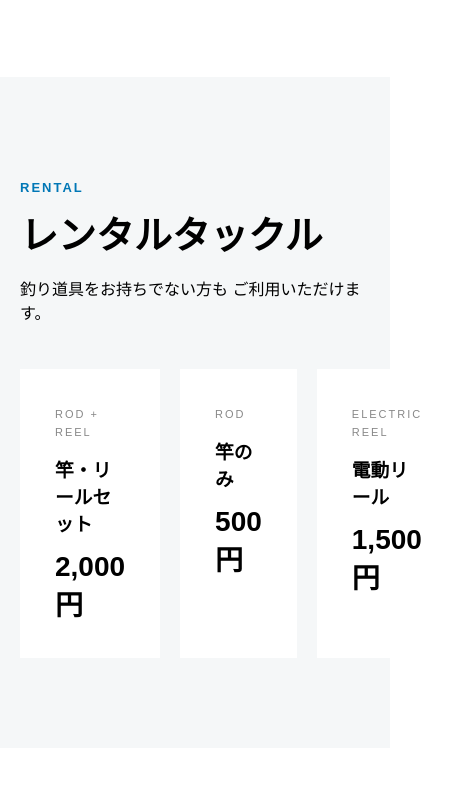
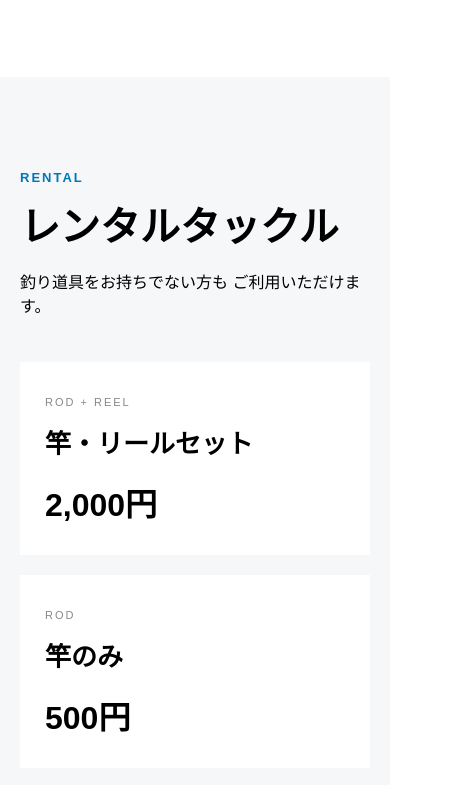
Before and after one commit to yushin-furukawa/yoshieimaru-project, a website: page pages/price.html in a window 390 px wide. Shown: the part 1545-2330 px from the top of the page, 457 px wide, since content can reach past the window. Drawn offline with Linux system fonts and the light colour scheme.

Commit message:
料金ページのスマホ表示を修正

```diff
--- a/css/mobile.css
+++ b/css/mobile.css
@@ -935,16 +935,30 @@
         font-size: 36px;
     }
 
-    .rental-section {
+    .rental-page {
         padding: 80px 20px;
     }
 
-    .rental-heading h2 {
+    .rental-page .price-heading h2 {
         font-size: 40px;
     }
 
-    .rental-list {
+    .rental-grid {
         grid-template-columns: 1fr;
+        gap: 20px;
+    }
+
+    .rental-card {
+        padding: 30px 25px;
+    }
+
+    .rental-card h3 {
+        font-size: 26px;
+        line-height: 1.5;
+    }
+
+    .rental-card strong {
+        font-size: 32px;
     }
 
     .price-notes {
```
